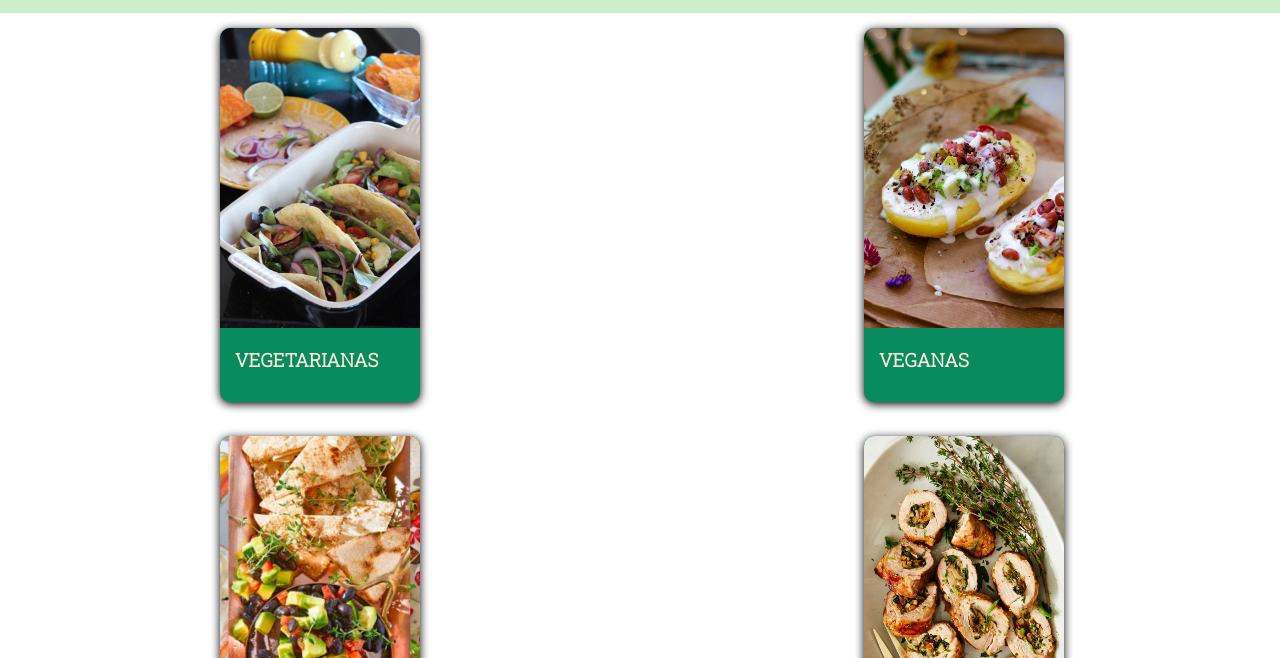
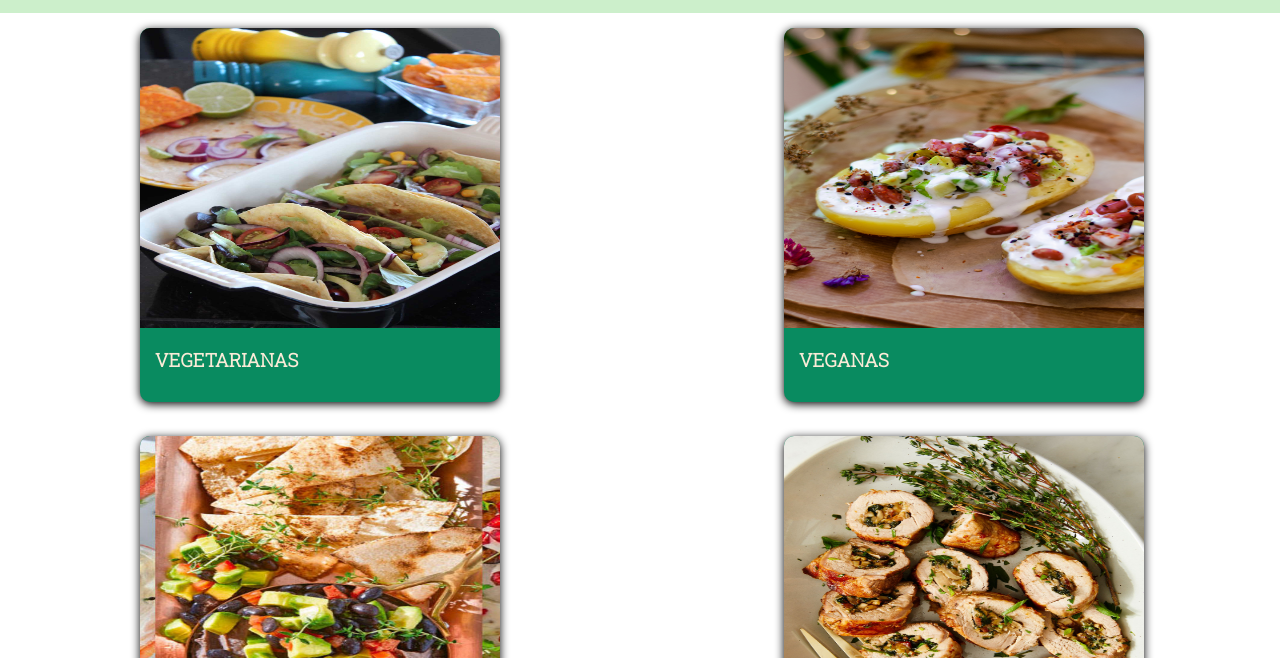
Before and after one commit to chuch09/Vida-sana, a plain HTML site: page recetas.html in a window 1280 px wide. Shown: the part 142-800 px from the top of the page. Drawn offline with nearby package versions, Linux system fonts and the light colour scheme.

Commit message:
Update estilos_recetas.css
En esta cambio el ancho base de los rece_container.

```diff
--- a/css/estilos_recetas.css
+++ b/css/estilos_recetas.css
@@ -16,7 +16,7 @@
 }
 
 .rece_container .rece_portada {
-    width: 200px;
+    width: 360px;
     margin: 15px;
     overflow: hidden;
     position: relative;
```
